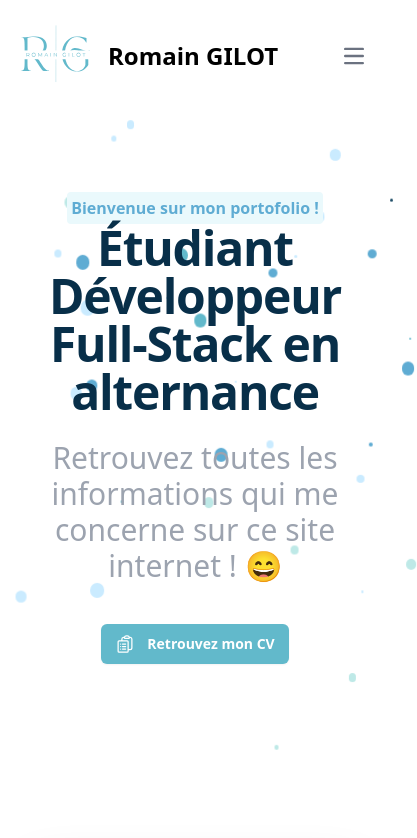
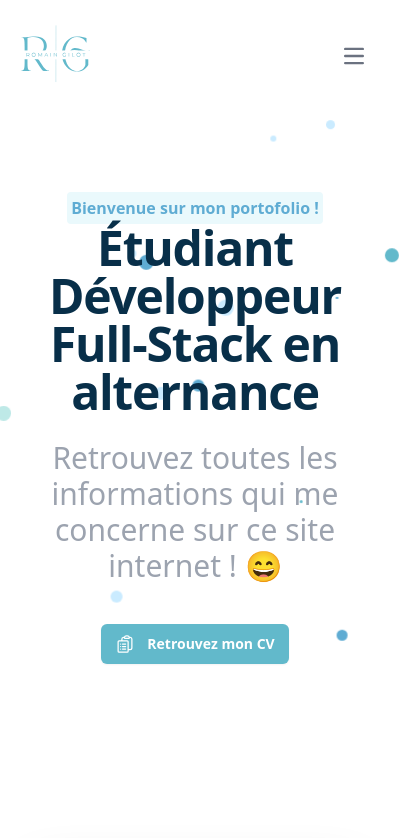
Before and after one commit to RomainGilot/portfolio, a React (Create React App) app: page / in a window 390 px wide. Shown: the top 838 px of the page, 417 px wide, since content can reach past the window. Built offline with nearby package versions, Linux system fonts and the light colour scheme.

Commit message:
Modification

```diff
--- a/src/App.js
+++ b/src/App.js
@@ -1,17 +1,17 @@
-import Navbar from "./components/Navbar/Navbar"
-import Contact from "./components/Contact/Contact"
-import Projets from "./components/Projets/Projets"
-import AProposdeMoi from "./components/AProposdeMoi/AProposdeMoi"
-import Footer from "./components/Footer/Footer"
-import moi from "./images/moi.jpg"
-import { useState } from "react"
+import Navbar from "./components/common/Navbar/Navbar";
+import Contact from "./components/Contact/Contact";
+import Projets from "./components/Projets/Projets";
+import AProposdeMoi from "./components/AProposdeMoi/AProposdeMoi";
+import Footer from "./components/common/Footer/Footer";
+import moi from "./images/moi.jpg";
+import { useState } from "react";
 
 function App() {
   return (
     <>
-    <Navbar/>
-    <AProposdeMoi/>
-    <section id="#a-propos-de-moi" className="py-24 sm:py-32">
+      <Navbar />
+      <AProposdeMoi />
+      <section id="#a-propos-de-moi" className="py-24 sm:py-32 bg-white">
         <div className="mx-auto max-w-7xl px-6 lg:px-8">
           <div className="mx-auto grid max-w-2xl grid-cols-1 items-start gap-x-8 gap-y-16 sm:gap-y-24 lg:mx-0 lg:max-w-none lg:grid-cols-2">
             <div className="lg:pr-4">
@@ -25,29 +25,37 @@ function App() {
             </div>
             <div>
               <div className="text-base leading-7 text-gray-700 lg:max-w-lg">
-              <p className="text-base font-semibold leading-7 bg-[#EAF9FC] rounded p-1 text-[#5FACD3] inline-block">À propos de moi</p>
+                <p className="text-base font-semibold leading-7 bg-[#EAF9FC] rounded p-1 text-[#5FACD3] inline-block">
+                  À propos de moi
+                </p>
                 <h1 className="mt-2 text-3xl font-bold tracking-tight text-gray-900 sm:text-4xl">
                   Qui suis-je ?
                 </h1>
                 <div className="max-w-xl">
                   <p className="mt-6">
-                  Petit explorateur digital de 20ans à la recherche de super pouvoirs numériques pour devenir un expert en clics et en codes. À la conquête du royaume des compétences informatiques, avec sérieux et détermination! 🚀
+                    Petit explorateur digital de 20ans à la recherche de super
+                    pouvoirs numériques pour devenir un expert en clics et en
+                    codes. À la conquête du royaume des compétences
+                    informatiques, avec sérieux et détermination! 🚀
                   </p>
-
                 </div>
               </div>
               <div className="mt-10 flex">
-              <a href="https://www.linkedin.com/in/romaingilot/" className="text-base font-semibold leading-7 text-[#5FACD3]">
-               Retrouvez moi sur Linkedin <span aria-hidden="true">&rarr;</span>
+                <a
+                  href="https://www.linkedin.com/in/romaingilot/"
+                  className="text-base font-semibold leading-7 text-[#5FACD3]"
+                >
+                  Retrouvez moi sur Linkedin{" "}
+                  <span aria-hidden="true">&rarr;</span>
                 </a>
               </div>
             </div>
           </div>
         </div>
       </section>
-    <Projets/>
-    <Contact/>
-    <Footer/>
+      <Projets />
+      <Contact />
+      <Footer />
     </>
   );
 }
--- a/src/components/AProposdeMoi/style.css
+++ b/src/components/AProposdeMoi/style.css
@@ -1,16 +1,15 @@
 .particles-container {
-    position: absolute;
+  position: fixed;
   top: 0;
-    bottom: 0;
   left: 0;
-    width: 100%;
+  width: 100vw;
+  height: 100vh;
   display: flex;
   justify-content: space-evenly;
-    z-index: -1; /* Cela place les particules en arrière-plan */
+  z-index: -1;
 }
 
 .ball {
-    width: 2px; /* Largeur de chaque particule, ajustez selon vos besoins */
-    height: 100%; /* Hauteur de chaque particule pour couvrir toute la hauteur */
-    /* Autres styles de particules restent inchangés */
+  width: 2px;
+  height: 100%;
 }
--- a/src/components/Footer/Footer.jsx
+++ /dev/null
@@ -1,16 +0,0 @@
-import form1 from "../../images/form1.png"
-
-function Footer() {
-    return(
-        <>
-            <footer class="bg-slate-50 m-0 p-10">
-                <div class="sm:flex sm:items-center sm:justify-center">
-                    <span class="text-sm text-gray-500 sm:text-center dark:text-gray-400">© 2023 <a href="https://romain-gilot.fr/" class="hover:underline">Romain GILOT</a>. Tous droits réservés.
-                    </span>
-                </div>
-            </footer>
-        </>
-    )
-}
-
-export default Footer
--- a/src/components/Navbar/Navbar.jsx
+++ /dev/null
@@ -1,42 +0,0 @@
-import React, { useState } from 'react';
-import logo from "../../images/logov2.svg"
-function Navbar() {
-    const [isNavVisible, setIsNavVisible] = useState(true);
-
-    const toggleNavVisibility = () => {
-      setIsNavVisible(!isNavVisible);
-    };
-    return(
-        <>
-            <nav className="bg-white border-gray-200 sm:p-7 z-auto">
-                <div className="max-w-screen-xl flex flex-wrap items-center justify-between mx-auto p-4">
-                    <a href="https://romain-gilot.fr" className="flex items-center space-x-3 rtl:space-x-reverse">
-                        <img src={logo} className="h-20" alt="Flowbite Logo" />
-                        <span className="self-center text-2xl font-semibold whitespace-nowrap">Romain GILOT</span>
-                    </a>
-                    <button onClick={toggleNavVisibility} data-collapse-toggle="navbar-default" type="button" className="inline-flex items-center p-2 w-10 h-10 justify-center text-sm text-gray-500 rounded-lg md:hidden hover:bg-gray-100 focus:outline-none focus:ring-2 focus:ring-gray-200" aria-controls="navbar-default" aria-expanded="false">
-                        <span className="sr-only">Open main menu</span>
-                        <svg className="w-5 h-5" aria-hidden="true" xmlns="http://www.w3.org/2000/svg" fill="none" viewBox="0 0 17 14">
-                            <path stroke="currentColor" stroke-linecap="round" stroke-linejoin="round" stroke-width="2" d="M1 1h15M1 7h15M1 13h15"/>
-                        </svg>
-                    </button>
-                    <div className={`w-full md:block md:w-auto ${isNavVisible ? 'hidden' : ''}`} id="navbar-default">
-                        <ul className="font-medium flex flex-col p-4 md:p-0 mt-4 border border-gray-100 rounded-lg  md:flex-row md:space-x-8 rtl:space-x-reverse md:mt-0 md:border-0">
-                            <li>
-                                <a href="#a-propos-de-moi" className="block py-2 px-3 ext-sky-950 rounded hover:bg-gray-100 md:hover:bg-transparent md:border-0 md:hover:text-[#5FACD3] md:p-0" aria-current="page">À propos de moi</a>
-                            </li>
-                            <li>
-                                <a href="#" className="block py-2 px-3 ext-sky-950 rounded hover:bg-gray-100 md:hover:bg-transparent md:border-0 md:hover:text-[#5FACD3] md:p-0">Mes projets</a>
-                            </li>
-                            <li>
-                                <a href="#" className="block py-2 px-3 ext-sky-950 rounded hover:bg-gray-100 md:hover:bg-transparent md:border-0 md:hover:text-[#5FACD3] md:p-0">Contact</a>
-                            </li>
-                        </ul>
-                    </div>
-                </div>
-            </nav>
-        </>
-    )
-}
-
-export default Navbar;
--- /dev/null
+++ b/src/components/common/Footer/Footer.jsx
@@ -0,0 +1,19 @@
+function Footer() {
+  return (
+    <>
+      <footer class="bg-slate-50 m-0 p-10">
+        <div class="sm:flex sm:items-center sm:justify-center">
+          <span class="text-sm text-gray-500 sm:text-center dark:text-gray-400">
+            © 2023{" "}
+            <a href="https://romain-gilot.fr/" class="hover:underline">
+              Romain GILOT
+            </a>
+            . Tous droits réservés.
+          </span>
+        </div>
+      </footer>
+    </>
+  );
+}
+
+export default Footer;
--- /dev/null
+++ b/src/components/common/Navbar/Navbar.jsx
@@ -0,0 +1,87 @@
+import React, { useState } from "react";
+import logo from "../../../images/logov2.svg";
+function Navbar() {
+  const [isNavVisible, setIsNavVisible] = useState(true);
+
+  const toggleNavVisibility = () => {
+    setIsNavVisible(!isNavVisible);
+  };
+  return (
+    <>
+      <nav className="bg-white border-gray-200 sm:p-7 z-auto">
+        <div className="max-w-screen-xl flex flex-wrap items-center justify-between mx-auto p-4">
+          <a
+            href="https://romain-gilot.fr"
+            className="flex items-center space-x-3 rtl:space-x-reverse"
+          >
+            <img src={logo} className="h-20" alt="Flowbite Logo" />
+            <span className="invisible md:visible self-center text-2xl font-semibold whitespace-nowrap">
+              Romain GILOT
+            </span>
+          </a>
+          <button
+            onClick={toggleNavVisibility}
+            data-collapse-toggle="navbar-default"
+            type="button"
+            className="inline-flex items-center p-2 w-10 h-10 justify-center text-sm text-gray-500 rounded-lg md:hidden hover:bg-gray-100 focus:outline-none focus:ring-2 focus:ring-gray-200"
+            aria-controls="navbar-default"
+            aria-expanded="false"
+          >
+            <span className="sr-only">Open main menu</span>
+            <svg
+              className="w-5 h-5"
+              aria-hidden="true"
+              xmlns="http://www.w3.org/2000/svg"
+              fill="none"
+              viewBox="0 0 17 14"
+            >
+              <path
+                stroke="currentColor"
+                stroke-linecap="round"
+                stroke-linejoin="round"
+                stroke-width="2"
+                d="M1 1h15M1 7h15M1 13h15"
+              />
+            </svg>
+          </button>
+          <div
+            className={`w-full md:block md:w-auto ${
+              isNavVisible ? "hidden" : ""
+            }`}
+            id="navbar-default"
+          >
+            <ul className="font-medium flex flex-col p-4 md:p-0 mt-4 border border-gray-100 rounded-lg  md:flex-row md:space-x-8 rtl:space-x-reverse md:mt-0 md:border-0">
+              <li>
+                <a
+                  href="#a-propos-de-moi"
+                  className="block py-2 px-3 ext-sky-950 rounded hover:bg-gray-100 md:hover:bg-transparent md:border-0 md:hover:text-[#5FACD3] md:p-0"
+                  aria-current="page"
+                >
+                  À propos de moi
+                </a>
+              </li>
+              <li>
+                <a
+                  href="#"
+                  className="block py-2 px-3 ext-sky-950 rounded hover:bg-gray-100 md:hover:bg-transparent md:border-0 md:hover:text-[#5FACD3] md:p-0"
+                >
+                  Mes projets
+                </a>
+              </li>
+              <li>
+                <a
+                  href="#"
+                  className="block py-2 px-3 ext-sky-950 rounded hover:bg-gray-100 md:hover:bg-transparent md:border-0 md:hover:text-[#5FACD3] md:p-0"
+                >
+                  Contact
+                </a>
+              </li>
+            </ul>
+          </div>
+        </div>
+      </nav>
+    </>
+  );
+}
+
+export default Navbar;
```
Also changed, not shown: src/components/AProposdeMoi/AProposdeMoi.jsx (+26 -17 lines), src/components/Contact/Contact.jsx (+71 -33 lines), src/components/Projets/Projets.jsx (+18 -9 lines), src/pages/Projects/Portfolio/Portfolio.jsx (+56 -23 lines). Lines whose indentation alone changed are shown as unchanged.
